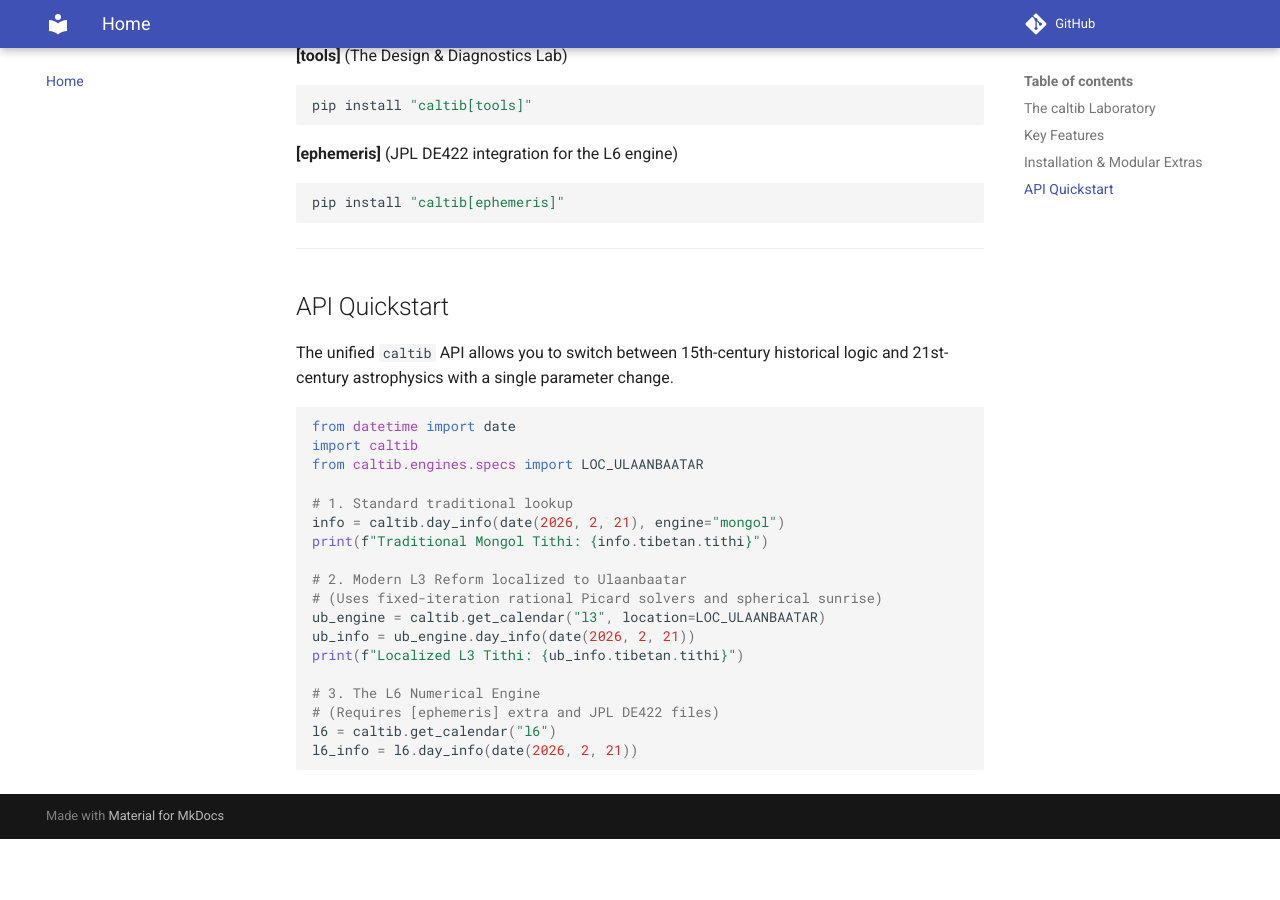
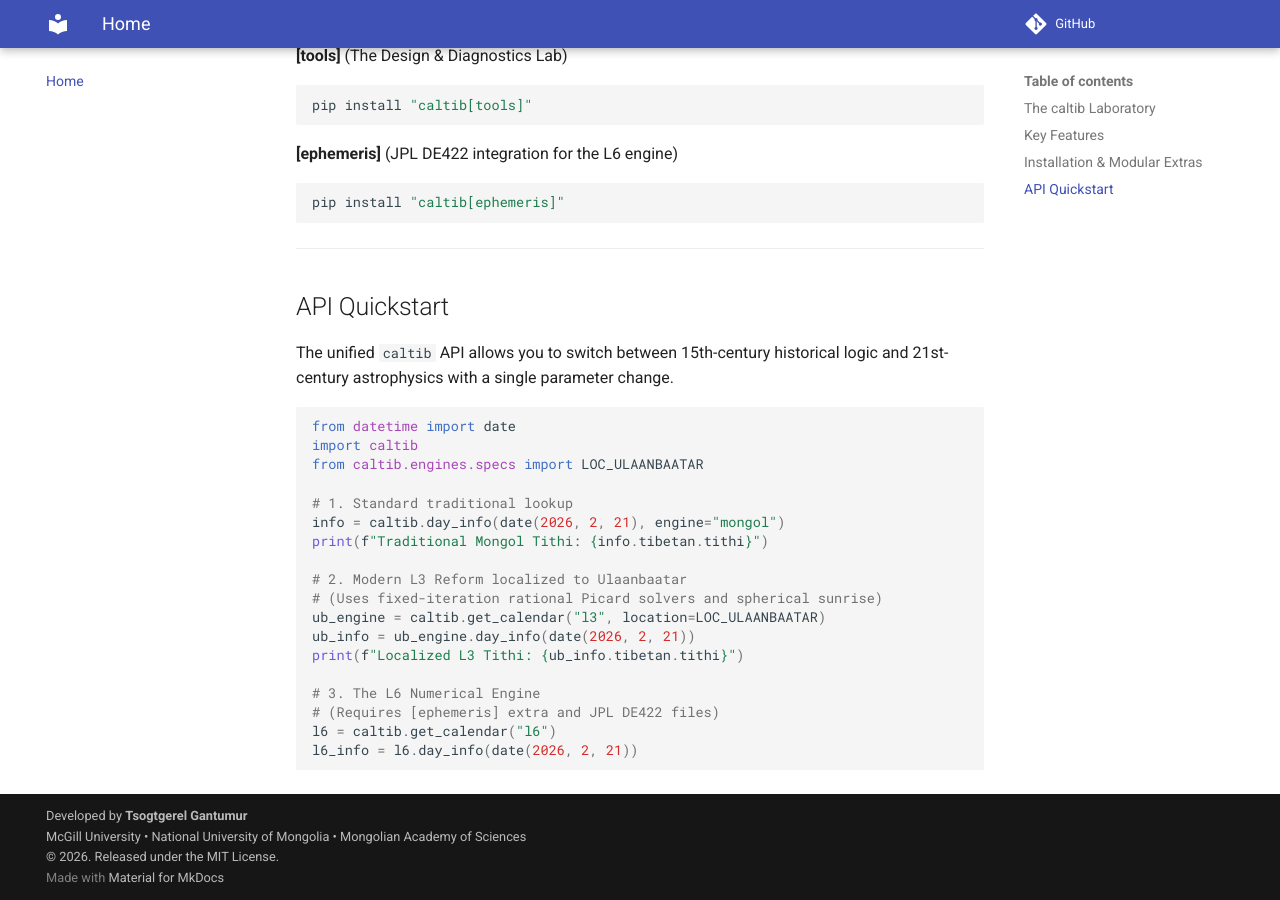
Before and after one commit to gantemur/caltib, an MkDocs documentation site: the page built from docs/index.md, in a window 1280 px wide and 900 px high, scrolled down 1643 px. Built offline with MkDocs 1.6.1 and Material for MkDocs 9.7.7, drawn with Linux system fonts in a browser that asks for light colours; comment, search, counter and statistics services are not loaded; before the commit the page ends 2482 px from its top, so only the background shows below that.

Commit message:
Migrate documentation to MkDocs and configure auto-generation

```diff
--- a/mkdocs.yml
+++ b/mkdocs.yml
@@ -1,6 +1,10 @@
 site_name: caltib
 site_description: High-Precision Tibetan Calendrical Math
 repo_url: https://github.com/gantemur/caltib
+copyright: |
+  Developed by <strong>Tsogtgerel Gantumur</strong><br>
+  McGill University • National University of Mongolia • Mongolian Academy of Sciences<br>
+  &copy; 2026. Released under the MIT License.
 theme:
   name: material
   palette:
```
